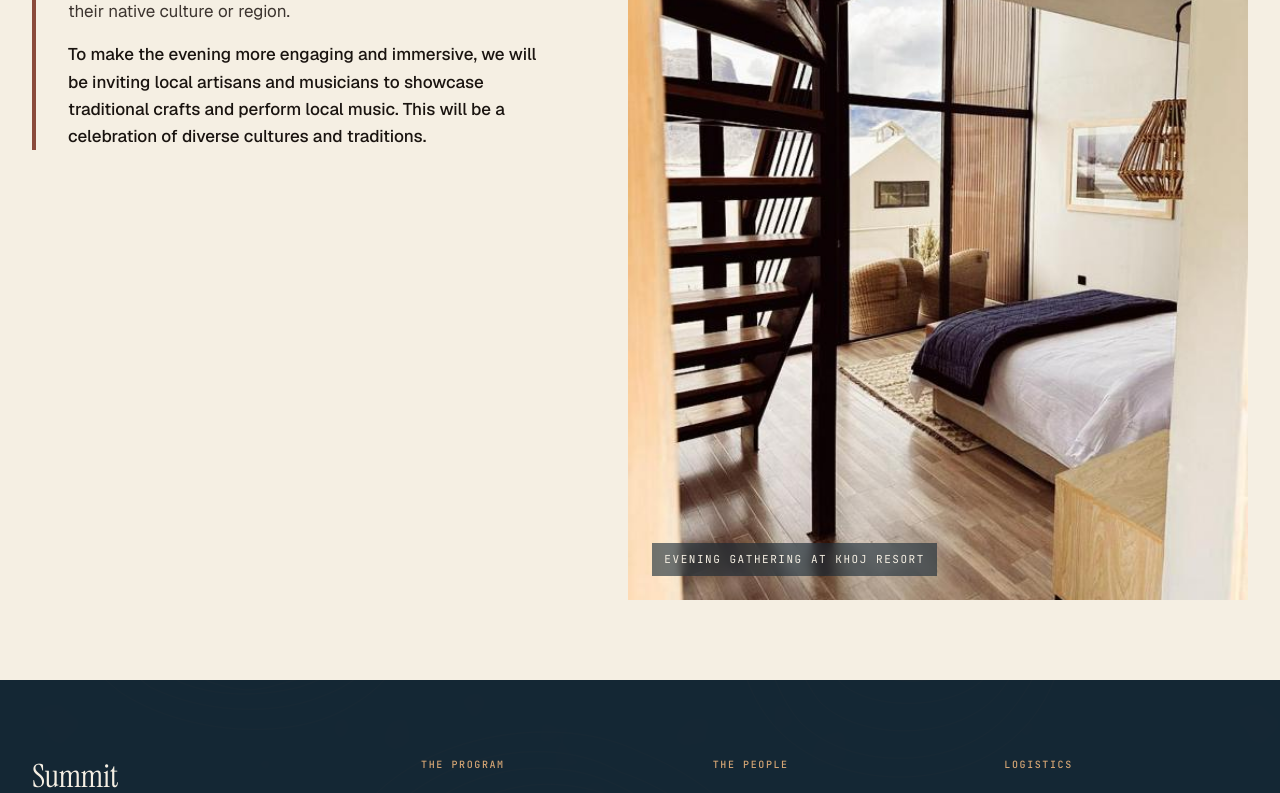
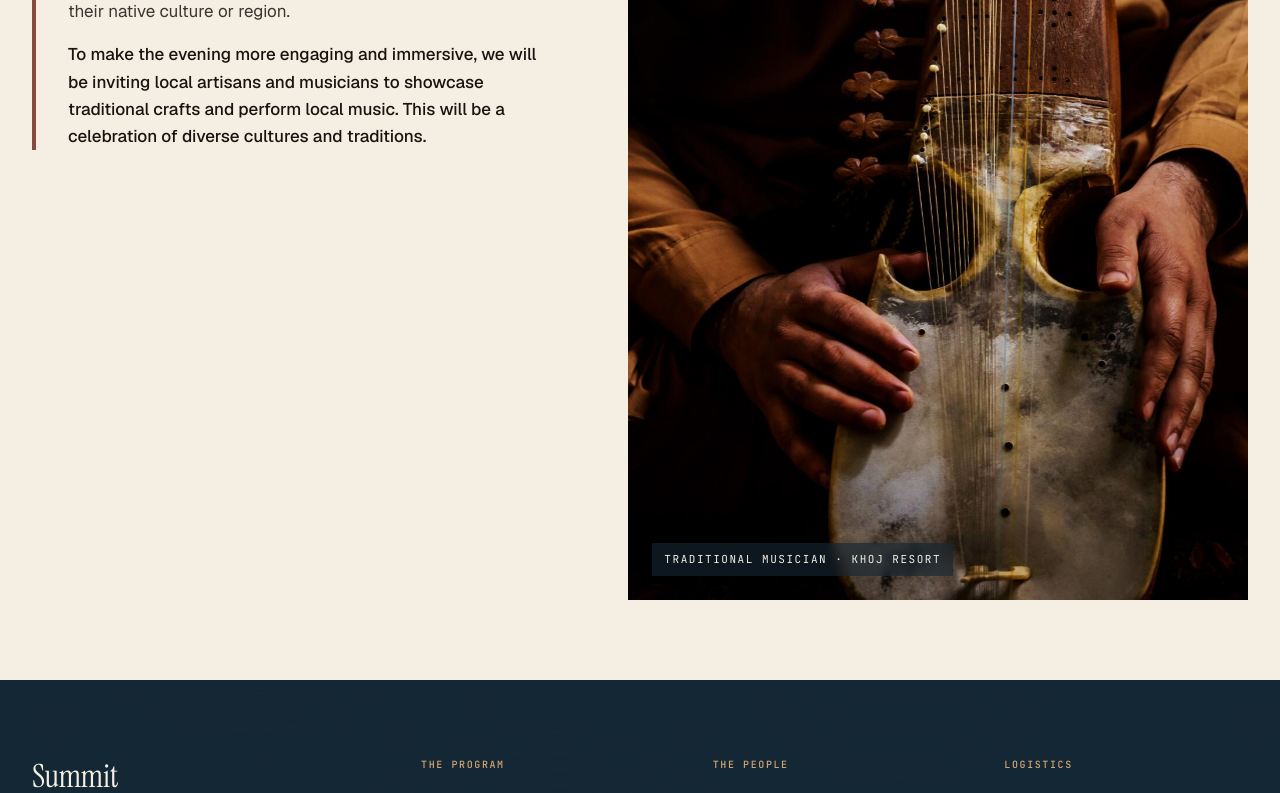
Before and after one commit to usmanjaved-droid/summit-fellowship-website, a Next.js app: page /venue in a window 1280 px wide. Shown: the part 8330-9123 px from the top of the page. Built offline with nearby package versions, Linux system fonts and the light colour scheme.

Commit message:
feat: update Cultural Evening section with musician image
- Replace image with musician playing traditional instrument
- Adjust grid proportions to 1fr 0.9fr for better balance
- Reduce aspect ratio to 3/4 for proportional sizing
- Update alt text and figcaption

```diff
--- a/app/venue/page.tsx
+++ b/app/venue/page.tsx
@@ -469,13 +469,13 @@ export default function VenuePage() {
             </div>
             <figure className={styles.culturalEveningImageSlot}>
               <Image
-                src="/images/venue/gallery/khoj venue 4.jpg"
-                alt="Cultural gathering at Khoj Resort"
+                src="/images/venue/gallery/khoj venue musician.jpeg"
+                alt="Local musician performing traditional music"
                 fill
                 className={styles.culturalEveningImage}
                 sizes="(max-width: 1023px) 100vw, 40vw"
               />
-              <figcaption>Evening gathering at Khoj Resort</figcaption>
+              <figcaption>Traditional musician · Khoj Resort</figcaption>
             </figure>
           </div>
         </div>
```
Also changed, not shown: public/images/venue/gallery/khoj venue musician.jpeg (added).
